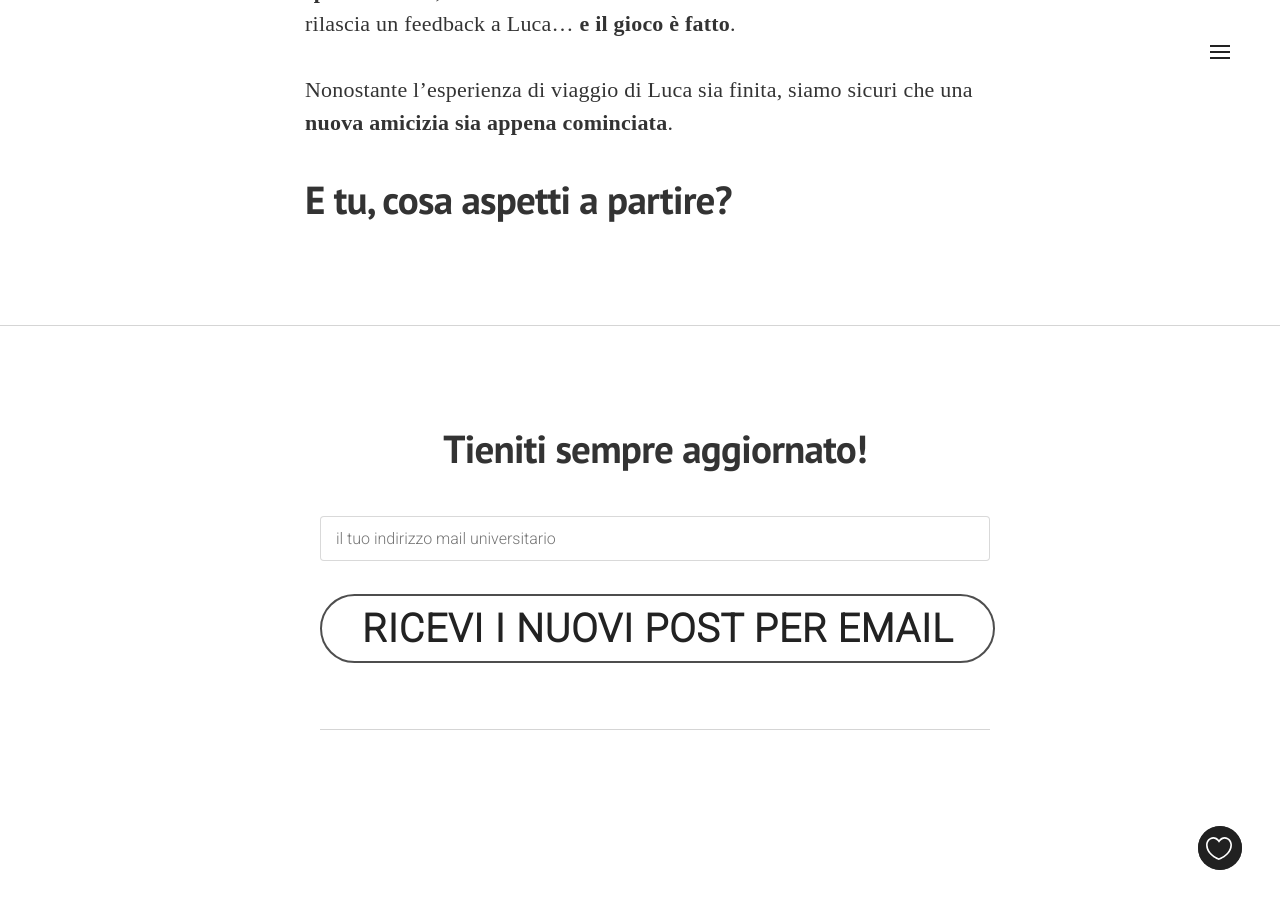
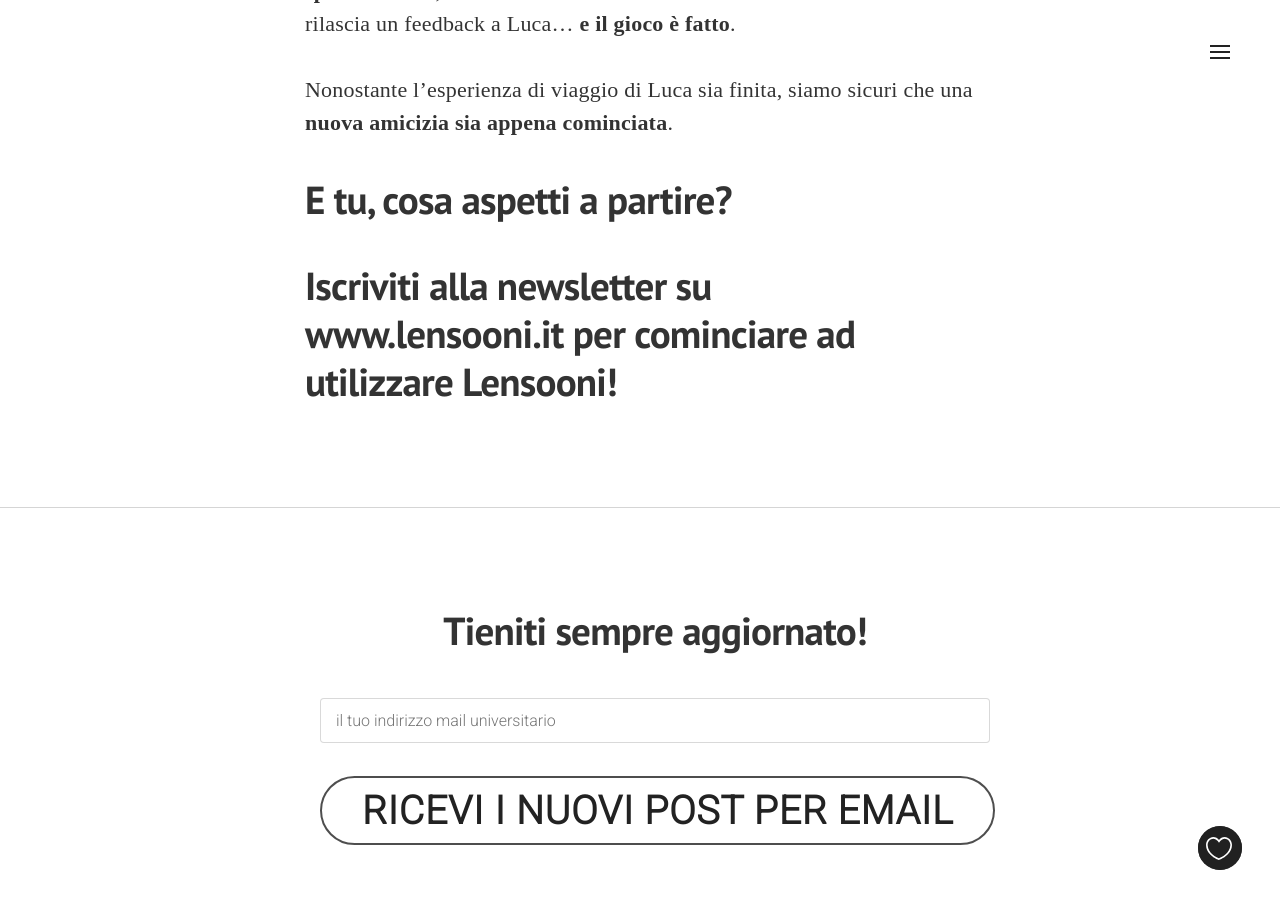
Before and after one commit to Giachelli/blog, a Jekyll site: the page built from _posts/2017-08-21-come-funziona-Lensooni.markdown, in a window 1280 px wide and 900 px high, scrolled down 2006 px. Built offline with Jekyll 4.4.1, drawn with Linux system fonts in a browser that asks for light colours; nearby versions of some CDN libraries; some web fonts are replaced; Markdown is read by kramdown in place of the engine named in the settings; comment, search, counter and statistics services are not loaded.

Commit message:
Update 2017-08-21-come-funziona-Lensooni.markdown

```diff
--- a/_posts/2017-08-21-come-funziona-Lensooni.markdown
+++ b/_posts/2017-08-21-come-funziona-Lensooni.markdown
@@ -26,3 +26,5 @@
 Nonostante l'esperienza di viaggio di Luca sia finita, siamo sicuri che una **nuova amicizia sia appena cominciata**.
 
 ### E tu, cosa aspetti a partire?
+
+### Iscriviti alla newsletter su www.lensooni.it per cominciare ad utilizzare Lensooni!
```
